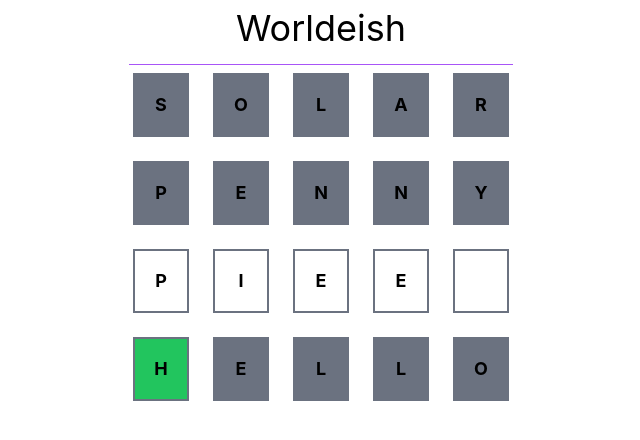
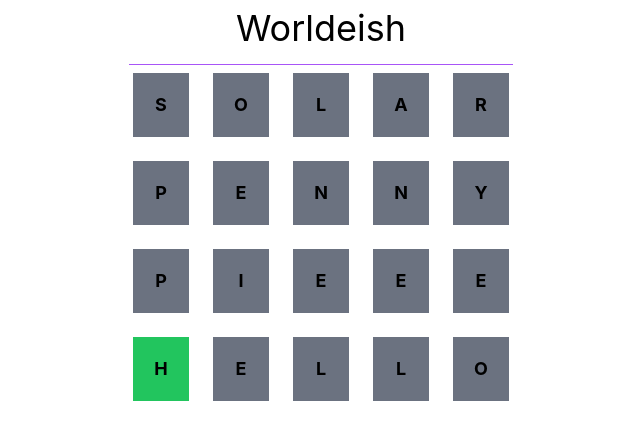
Before and after one commit to MCSeal/wordleish, a React (Vite) app: page / in a window 1280 px wide. Shown: the top 440 px of the page, without its empty margins (319-959 px from the left). Built offline with nearby package versions, Linux system fonts and the light colour scheme.

Commit message:
finished touches on that

```diff
--- a/src/App.tsx
+++ b/src/App.tsx
@@ -12,7 +12,7 @@ function App() {
       <main className="grid grid-rows-6 gap-6">
          <WordRow letters="solar"/>
         <WordRow letters="penny"/>
-        <WordRow letters="piee"/>
+        <WordRow letters="pieee"/>
         <WordRow letters="hello"/>
 
 
--- a/src/WordRow.tsx
+++ b/src/WordRow.tsx
@@ -42,9 +42,9 @@ function CharacterCubes ({value, state} : CharacterBoxProps) {
 
 
 const characterStateStyles = {
-    [LetterState.Miss]: 'bg-gray-500',
-    [LetterState.Present]: 'bg-yellow-500',
-    [LetterState.Match]: 'bg-green-500',
+    [LetterState.Miss]: 'bg-gray-500 border-gray-500',
+    [LetterState.Present]: 'bg-yellow-500 border-yellow-500',
+    [LetterState.Match]: 'bg-green-500 border-green-500',
 };
 
 
```
